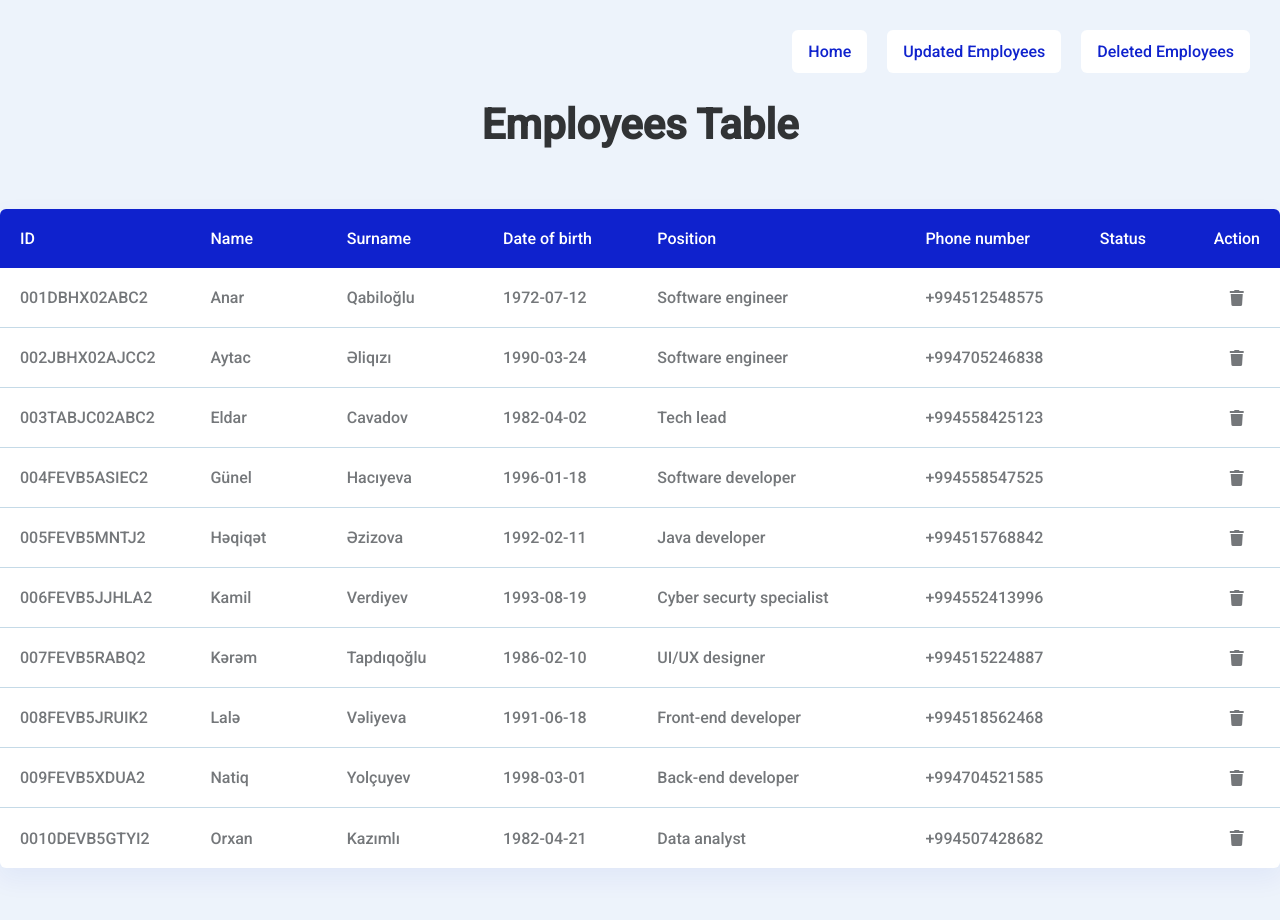
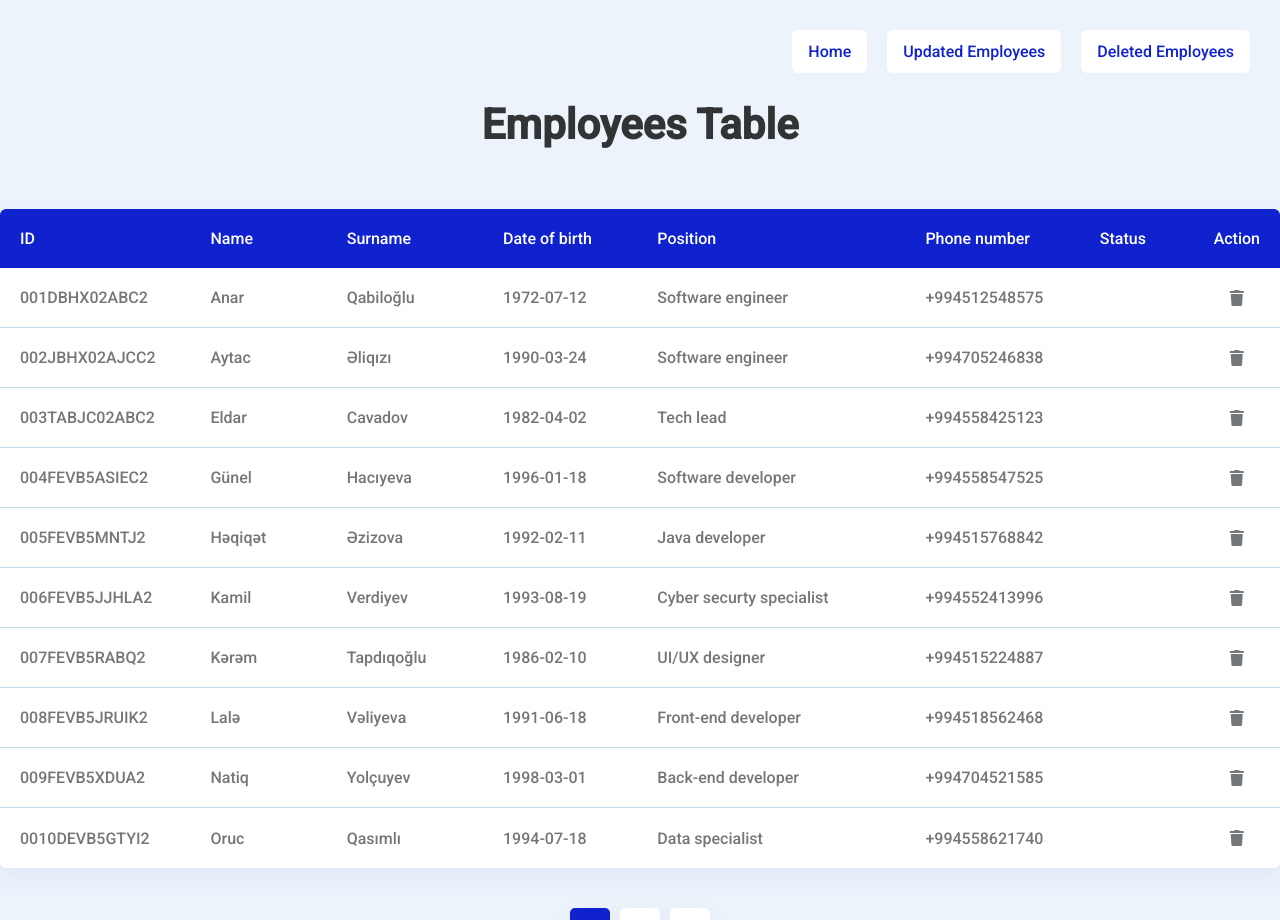
Before and after one commit to sabina929/React-editable-table, a React (Create React App) app: page / in a window 1280 px wide. Shown: the top 920 px of the page. Built offline with nearby package versions, Linux system fonts and the light colour scheme.

Commit message:
pagination

```diff
--- /dev/null
+++ b/src/Pagination.js
@@ -0,0 +1,34 @@
+import React from 'react'
+
+const Pagination = ({employeesPerPage, employees, currentPage, paginate}) => {
+
+    // const {employeesPerPage, employees, currentPage, paginate} = this.props;
+    const pageNumbers = [];
+    // const totalBooks = employeesPerPage.length;
+    // console.log(books)
+    // console.log(totalBooks)
+    // console.log(booksPerPage)
+    const totalBooks = employees.length;
+    for (let i = 1; i <= Math.ceil(totalBooks / employeesPerPage); i++) {
+          pageNumbers.push(i);
+        }
+    return (
+        <div className="pagination">
+            <ul>
+                {
+                    pageNumbers.length === 0 ? <li className="selected" onClick={() => paginate(1)}><div>1</div></li> : null
+                }
+
+                {
+                    pageNumbers.map(pageNumber => {
+                        return (
+                        <li key={pageNumber} className={pageNumber === currentPage ? "selected" : null} onClick={() => paginate(pageNumber)}><div>{pageNumber}</div></li>
+                    )
+                })
+                }
+            </ul>
+        </div>
+    )
+}
+
+export default Pagination
--- a/src/data.js
+++ b/src/data.js
@@ -100,6 +100,17 @@ const employeesData = [
     },
     {
         id: '0010DEVB5GTYI2',
+       	name: 'Oruc',
+        surname: 'Qasımlı',
+        dateOfBirth:'1994-07-18',
+        position: 'Data specialist',
+        phoneNumber: '+994558621740',
+        isDeleted: false,
+        isUpdated: false,
+      	inputId: '0010DEVB5GTYI2'
+    },
+    {
+        id: '0011OAAB5GTYI2',
   	    name: 'Orxan',
         surname: 'Kazımlı',
         dateOfBirth:'1982-04-21',
@@ -107,8 +118,217 @@ const employeesData = [
       	phoneNumber: '+994507428682',
       	isDeleted: false,
       	isUpdated: false,
-      inputId: '0010DEVB5GTYI2'
-    }
+        inputId: '0011OAAB5GTYI2'
+    },
+    {
+        id: '0012TEB5GTJQ2',
+        name: 'Pərvanə',
+        surname: 'Baxışova',
+        dateOfBirth:'1988-02-10',
+        position: 'System administrator',
+        phoneNumber: '+994708542148',
+        isDeleted: false,
+        isUpdated: false,
+        inputId: '0012TEB5GTJQ2'
+    },
+    {
+        id: '0013XCF5GJJA2',
+        name: 'Polad',
+        surname: 'Cəfərov',
+        dateOfBirth:'1998-12-05',
+        position: 'System administrator',
+        phoneNumber: '+994512584736',
+        isDeleted: false,
+        isUpdated: false,
+        inputId: '0013XCF5GJJA2'
+    },
+    {
+        id: '0014QJHAACXJH2',
+        name: 'Qabil',
+        surname: 'Əsgərov',
+        dateOfBirth:'1984-05-17',
+        position: 'System administrator',
+        phoneNumber: '+994512584736',
+        isDeleted: false,
+        isUpdated: false,
+        inputId: '0014QJHAACXJH2'
+    },
+    {
+        id: '0015EELD0AJCD2',
+        name: 'Qasım',
+        surname: 'Məhəmmədli',
+        dateOfBirth:'1984-05-17',
+        position: 'System administrator',
+        phoneNumber: '+994512584736',
+        isDeleted: false,
+        isUpdated: false,
+        inputId: '0015EELD0AJCD2'
+    },
+    {
+        id: '0016FEVB5JDDIK2',
+        name: 'Qulu',
+        surname: 'Orucov',
+        dateOfBirth:'1984-05-17',
+        position: 'System administrator',
+        phoneNumber: '+994512584736',
+        isDeleted: false,
+        isUpdated: false,
+        inputId: '0016FEVB5JDDIK2'
+    },
+    {
+        id: '0017FON0HPLDJ2',
+        name: 'Rəhim',
+        surname: 'Sakitoğlu',
+        dateOfBirth:'1984-05-17',
+        position: 'System administrator',
+        phoneNumber: '+994512584736',
+        isDeleted: false,
+        isUpdated: false,
+        inputId: '0017FON0HPLDJ2'
+    },
+    {
+        id: '0018YCVXJHGJA2',
+        name: 'Rəhman',
+        surname: 'Kazımov',
+        dateOfBirth:'1984-05-17',
+        position: 'System administrator',
+        phoneNumber: '+994512584736',
+        isDeleted: false,
+        isUpdated: false,
+        inputId: '0018YCVXJHGJA2'
+    },
+    {
+        id: '0019DCRHJJXAA2',
+        name: 'Rəvan',
+        surname: 'Eyvazov',
+        dateOfBirth:'1984-05-17',
+        position: 'System administrator',
+        phoneNumber: '+994512584736',
+        isDeleted: false,
+        isUpdated: false,
+        inputId: '0019DCRHJJXAA2'
+    },
+    {
+        id: '0020CCJXDDKJA2',
+        name: 'Rövşən',
+        surname: 'Mahirli',
+        dateOfBirth:'1984-05-17',
+        position: 'System administrator',
+        phoneNumber: '+994512584736',
+        isDeleted: false,
+        isUpdated: false,
+        inputId: '0020CCJXDDKJA2'
+    },
+    {
+        id: '0021FEVB5DEEJ2',
+        name: 'Sadiq',
+        surname: 'İmranoğlu',
+        dateOfBirth:'1984-05-17',
+        position: 'System administrator',
+        phoneNumber: '+994512584736',
+        isDeleted: false,
+        isUpdated: false,
+        inputId: '0021FEVB5DEEJ2'
+    },
+    {
+        id: '0022JBDD2AXJN2',
+        name: 'Sabit',
+        surname: 'Eldaroğlu',
+        dateOfBirth:'1984-05-17',
+        position: 'System administrator',
+        phoneNumber: '+994512584736',
+        isDeleted: false,
+        isUpdated: false,
+        inputId: '0022JBDD2AXJN2'
+    },
+    {
+        id: '0023QJBB0HQJC2',
+        name: 'Sakit',
+        surname: 'Ağayev',
+        dateOfBirth:'1984-05-17',
+        position: 'System administrator',
+        phoneNumber: '+994512584736',
+        isDeleted: false,
+        isUpdated: false,
+        inputId: '0023QJBB0HQJC2'
+    },
+    {
+        id: '0024QJBB0HQJC2',
+        name: 'Sayyad',
+        surname: 'Mövsümov',
+        dateOfBirth:'1984-05-17',
+        position: 'System administrator',
+        phoneNumber: '+994512584736',
+        isDeleted: false,
+        isUpdated: false,
+        inputId: '0024AAEHJJDCC2'
+    },
+    {
+        id: '0025UJJSAADKC2',
+        name: 'Səadət',
+        surname: 'Tahirov',
+        dateOfBirth:'1984-05-17',
+        position: 'System administrator',
+        phoneNumber: '+994512584736',
+        isDeleted: false,
+        isUpdated: false,
+        inputId: '0025UJJSAADKC2'
+    },
+    {
+        id: '0026PADDJCADJ2',
+        name: 'Sədaqət',
+        surname: 'Cəfərova',
+        dateOfBirth:'1984-05-17',
+        position: 'System administrator',
+        phoneNumber: '+994512584736',
+        isDeleted: false,
+        isUpdated: false,
+        inputId: '0026PADDJCADJ2'
+    },
+    {
+        id: '0027KNHDDJXQQ2',
+        name: 'Tahir',
+        surname: 'Ağayev',
+        dateOfBirth:'1984-05-17',
+        position: 'System administrator',
+        phoneNumber: '+994512584736',
+        isDeleted: false,
+        isUpdated: false,
+        inputId: '0027KNHDDJXQQ2'
+    },
+    {
+        id: '0028QAJJCDBJD2',
+        name: 'Tapdıq',
+        surname: 'Səfəroğlu',
+        dateOfBirth:'1984-05-17',
+        position: 'System administrator',
+        phoneNumber: '+994512584736',
+        isDeleted: false,
+        isUpdated: false,
+        inputId: '0028QAJJCDBJD2'
+    },
+    {
+        id: '0029MJUDCAJAA2',
+        name: 'Yadigar',
+        surname: 'Əliağayev',
+        dateOfBirth:'1984-05-17',
+        position: 'System administrator',
+        phoneNumber: '+994512584736',
+        isDeleted: false,
+        isUpdated: false,
+        inputId: '0029MJUDCAJAA2'
+    },
+    {
+        id: '0030DDLKMXCJJ2',
+        name: 'Zərifə',
+        surname: 'Kamandarqızı',
+        dateOfBirth:'1984-05-17',
+        position: 'System administrator',
+        phoneNumber: '+994512584736',
+        isDeleted: false,
+        isUpdated: false,
+        inputId: '0030DDLKMXCJJ2'
+    },
   ];
 
   export default employeesData
--- a/src/index.css
+++ b/src/index.css
@@ -8,11 +8,6 @@ body {
   background-color: #EDF3FB;
   overflow-x: hidden;
   font-family: 'Roboto', sans-serif;
-}
-
-code {
-  font-family: source-code-pro, Menlo, Monaco, Consolas, 'Courier New',
-    monospace;
 }
 
 nav{
@@ -90,6 +85,10 @@ h1 {
 }
 article.table-container {
   margin-bottom: 60px;
+  display: flex;
+  flex-direction: column;
+  justify-content: flex-start;
+  align-items: center;
 }
 table#employees{
   background-color: #ffffff;
@@ -100,6 +99,7 @@ table#employees{
   box-shadow: 0 10px 24px 3px rgba(15, 34, 205, 0.05);
   border-collapse: separate;
   border-spacing: 0;
+  margin-bottom: 20px;
 }
 
 
@@ -514,3 +514,50 @@ section.error-container article li:active{
   box-shadow: 0 1px 5px 0px rgba(15, 34, 205, 0.2);
   transform: translateY(5px);
 }
+
+
+.pagination {
+  margin: 20px 60px 30px 60px;
+  display: flex;
+  justify-content: center;
+  align-items: center;
+  width: 100%;
+}
+.pagination ul {
+  display: flex;
+  /* border: 1px solid red; */
+
+}
+.pagination ul li {
+  list-style: none;
+  display: flex;
+  justify-content: center;
+  align-items: center;
+  width: 40px;
+  height: 40px;
+  border-radius: 5px;
+  box-shadow: 0 10px 24px 3px rgba(15, 34, 205, 0.05);
+  background-color: #ffffff;
+  cursor: pointer;
+}
+.pagination ul li:not(:last-child) {
+  margin-right: 10px;
+}
+.pagination ul li.selected {
+  background-color: #0F22CD;
+  color: white;
+}
+.pagination ul li div {
+  color: #0F22CD;
+}
+.pagination ul li.selected div {
+  color: white;
+}
+
+.pagination ul li:hover,.pagination ul li:focus{
+  box-shadow: 0 6px 20px 1px rgba(15, 34, 205, 0.15);
+}
+.pagination ul li:active{
+  box-shadow: 0 1px 5px 0px rgba(15, 34, 205, 0.05);
+  /* transform: translateY(5px); */
+}
--- a/src/pages/Table.js
+++ b/src/pages/Table.js
@@ -3,10 +3,11 @@ import React, { useContext } from 'react';
 import {EmployeesContext} from '../context/EmployeesContext'
 import EmpoleyeesDataModal from '../components/EmployeesDataModal'
 import EditableTableCell from '../components/EditableTableCell'
+import Pagination from '../Pagination'
 
 function Table() {
 
-const {employees,isModalOpened,updatedAndDeletedEmployees,deleteEmployee,showModal,resetData,handleEmployeeTableCell} = useContext(EmployeesContext)
+const {employees,isModalOpened,updatedAndDeletedEmployees,deleteEmployee,showModal,resetData,handleEmployeeTableCell, currentEmployees, employeesPerPage, currentPage, paginate} = useContext(EmployeesContext)
 
   return (
     <main>
@@ -28,7 +29,7 @@ const {employees,isModalOpened,updatedAndDeletedEmployees,deleteEmployee,showMod
                     </thead>
                     <tbody>
                     {
-                            employees.map((employee) =>
+                            currentEmployees.map((employee) =>
                             {
                                 const {id, name, surname, dateOfBirth, position, phoneNumber, isDeleted, inputId} = employee
                                 // console.log(id, name, surname, dateOfBirth, position, phoneNumber, isDeletedç inputId)
@@ -79,6 +80,7 @@ const {employees,isModalOpened,updatedAndDeletedEmployees,deleteEmployee,showMod
                         }
                     </tbody>
                 </table>
+                <Pagination employeesPerPage={employeesPerPage} employees={employees} currentPage={currentPage} paginate={paginate}/>
             </article>
             <article className="btns-container">
                 {/* <form action='#' onSubmit={handleSubmit}> */}
@@ -86,6 +88,7 @@ const {employees,isModalOpened,updatedAndDeletedEmployees,deleteEmployee,showMod
                 {/* </form> */}
                 <button type='button' onClick={resetData}>Reset data</button>
             </article>
+
         </section>
 
             {
```
Also changed, not shown: src/context/EmployeesContext.js (+21 -2 lines). Lines whose indentation alone changed are shown as unchanged.
